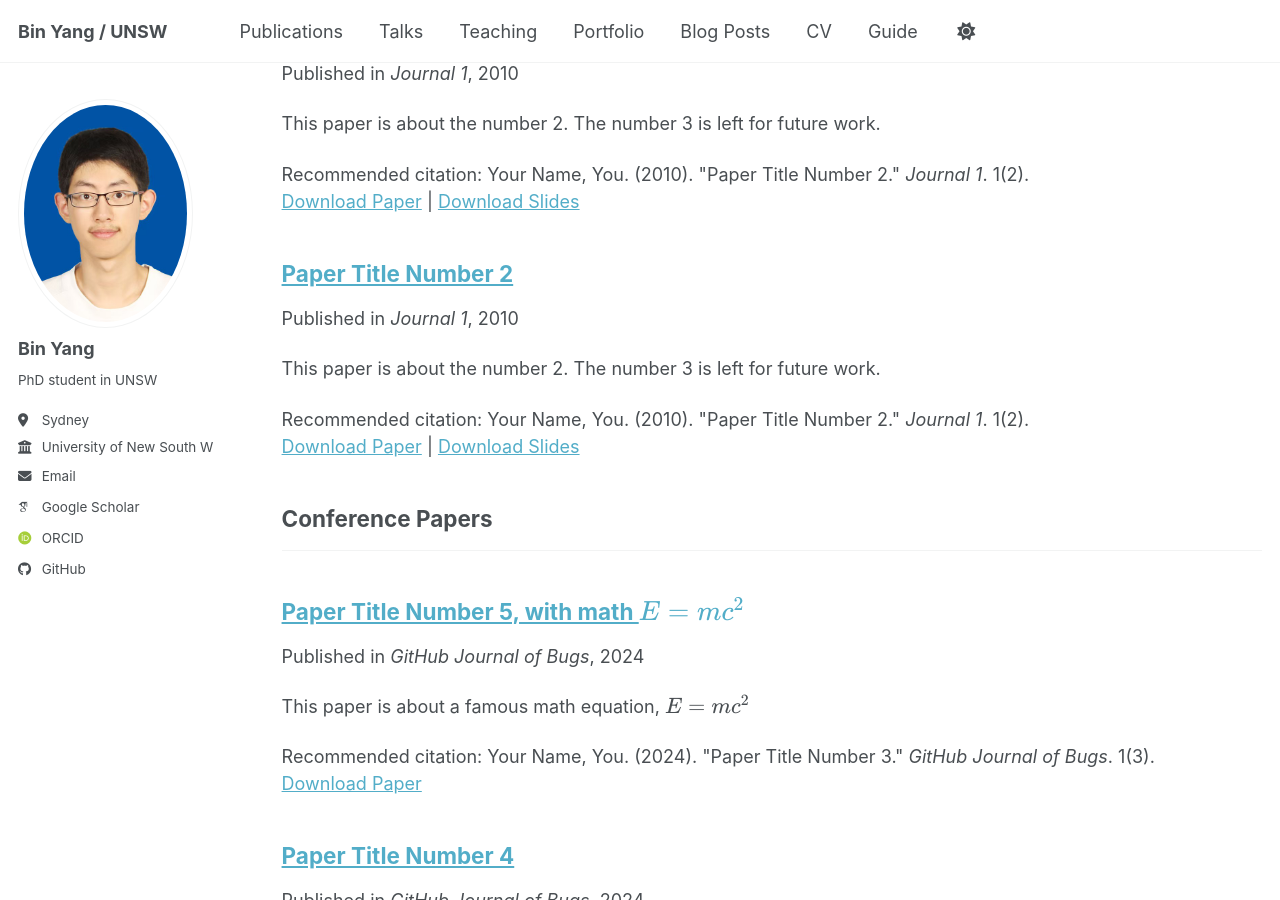
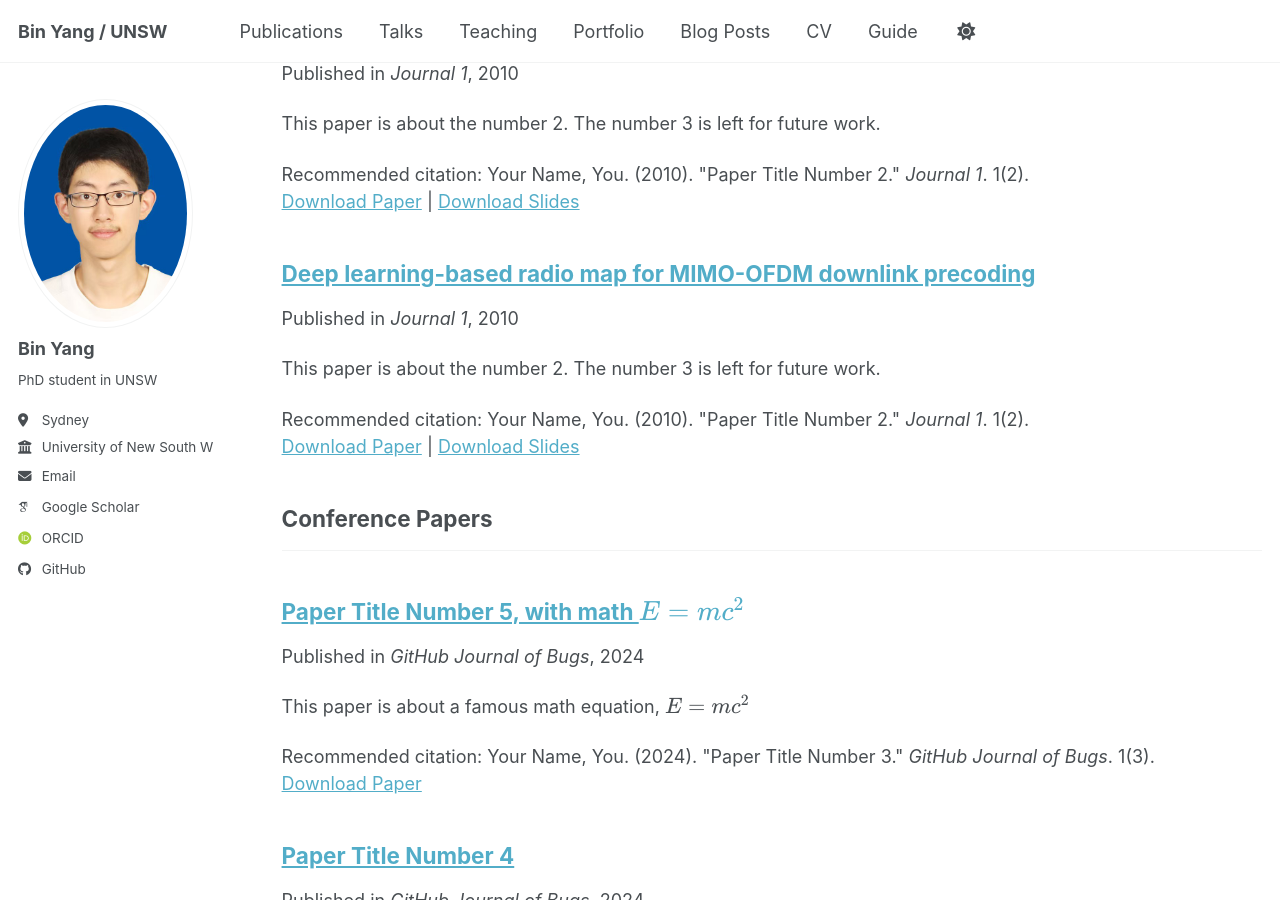
Before and after one commit to yangbin-xd/yangbin-xd.github.io, a Jekyll site: the page built from _pages/publications.html, in a window 1280 px wide and 900 px high, scrolled down 534 px. Built offline with Jekyll 4.4.1, drawn with Linux system fonts in a browser that asks for light colours; some web fonts are replaced; a script bundle is joined from its source files by our own code; library files that are not in the unit come from our copies.

Commit message:
Update 2009-10-01-paper-title-number-1.md

```diff
--- a/_publications/2009-10-01-paper-title-number-1.md
+++ b/_publications/2009-10-01-paper-title-number-1.md
@@ -1,8 +1,8 @@
 ---
-title: "Paper Title Number 2"
+title: "Deep learning-based radio map for MIMO-OFDM downlink precoding"
 collection: publications
 category: manuscripts
-permalink: /publication/2010-10-01-paper-title-number-2
+permalink: https://ieeexplore.ieee.org/abstract/document/10272348/
 excerpt: 'This paper is about the number 2. The number 3 is left for future work.'
 date: 2010-10-01
 venue: 'Journal 1'
```
